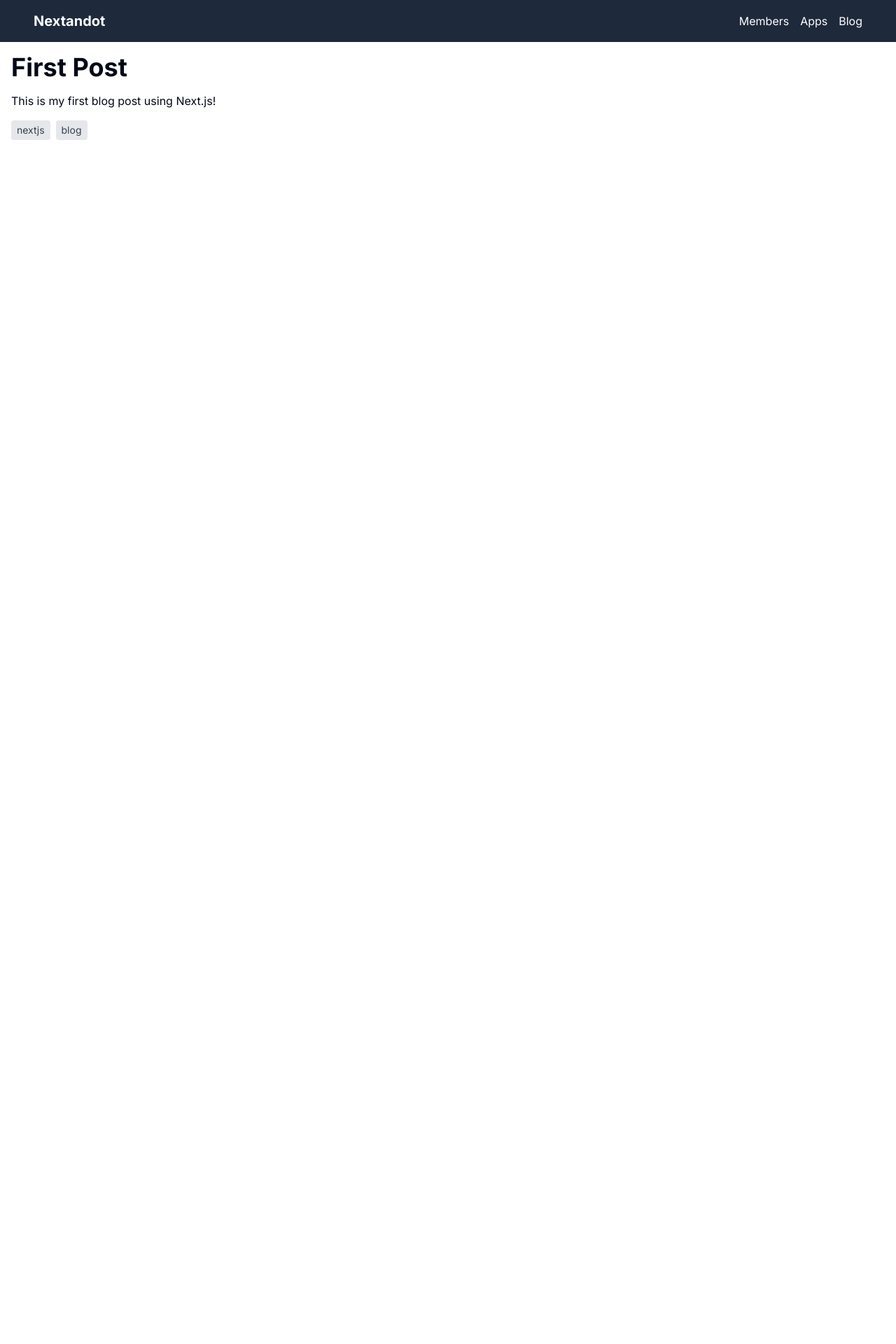
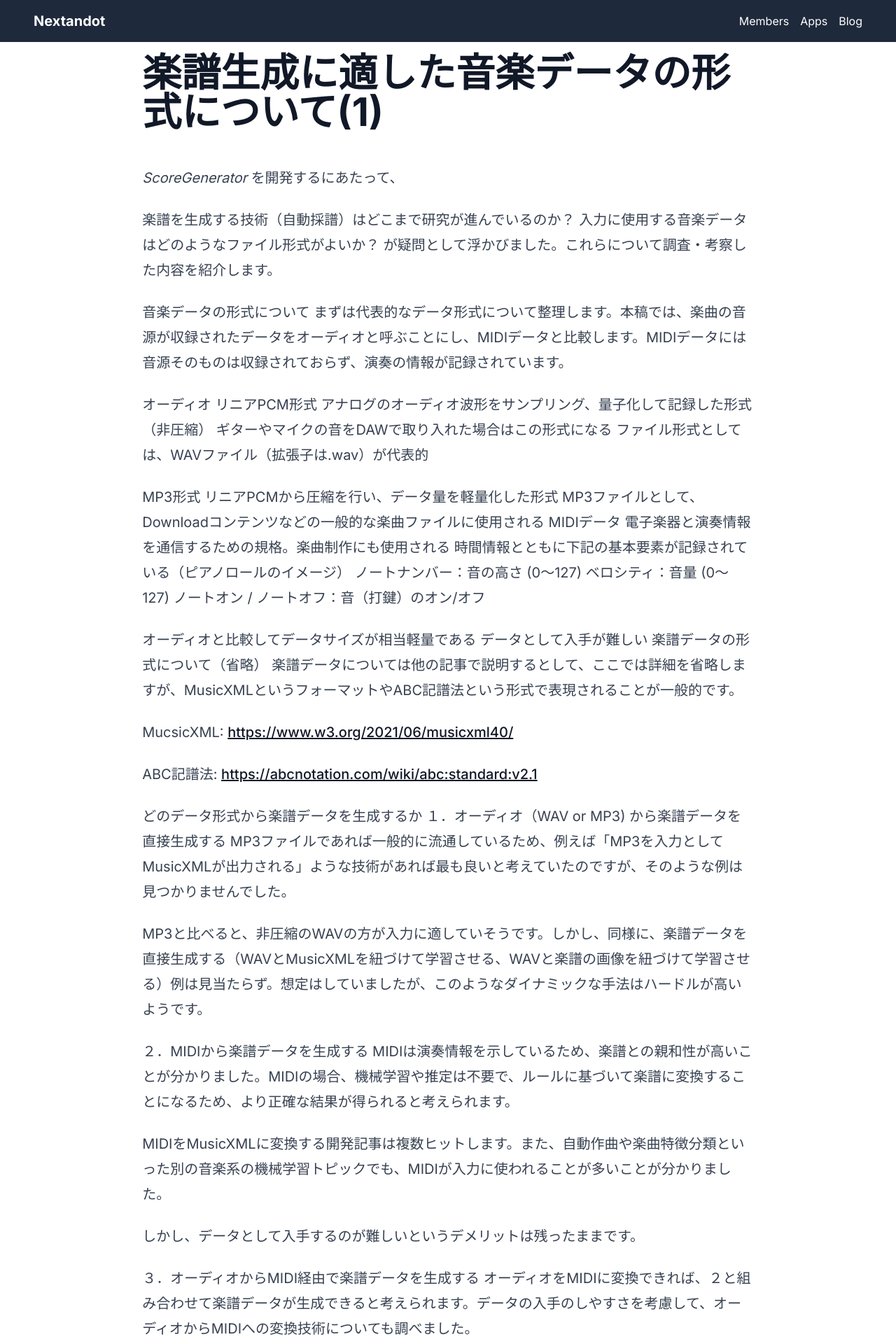
Before and after one commit to nextandot/nextandot.github.io, a Next.js app: page /blog/first-post in a window 1280 px wide. Shown: the top 1920 px of the page at 70% size. Before the commit the page ends 800 px from the top, so only its background shows below. Built offline with nearby package versions, Linux system fonts and the light colour scheme.

Commit message:
fix: fix build error

```diff
--- a/app/blog/[slug]/page.tsx
+++ b/app/blog/[slug]/page.tsx
@@ -1,5 +1,8 @@
 import { getAllPosts, getPostBySlug } from '@/lib/posts'
 import { TagListWrapper } from "@/components/tag-list-wrapper"
+import ReactMarkdown from 'react-markdown'
+import rehypeRaw from 'rehype-raw'
+import remarkGfm from 'remark-gfm'
 
 export async function generateStaticParams() {
     const posts = await getAllPosts()
@@ -18,7 +21,13 @@ export default async function BlogPostPage({ params }: { params: { slug: string
   return (
     <article className="prose lg:prose-xl mx-auto">
       <h1 className="text-4xl font-bold">{post.title}</h1>
-      <p className="mt-4">{post.content}</p>
+      <ReactMarkdown
+        rehypePlugins={[rehypeRaw]}
+        remarkPlugins={[remarkGfm]}
+        className="mt-4"
+      >
+        {post.content}
+      </ReactMarkdown>
       <TagListWrapper tags={post.tags} />
     </article>
   )
--- a/package.json
+++ b/package.json
@@ -17,7 +17,10 @@
     "next": "14.2.6",
     "react": "^18",
     "react-dom": "^18",
+    "react-markdown": "^9.0.1",
+    "rehype-raw": "^7.0.0",
     "remark": "^15.0.1",
+    "remark-gfm": "^4.0.0",
     "remark-html": "^16.0.1",
     "tailwind-merge": "^2.5.2",
     "tailwindcss-animate": "^1.0.7"
--- a/posts/first-post.md
+++ b/posts/first-post.md
@@ -1,8 +1,84 @@
 ---
-title: 'First Post'
-date: '2023-05-01'
-tags: ['nextjs', 'blog']
+title: '楽譜生成に適した音楽データの形式について(1)'
+date: '2023-04-01'
+tags: ['Score Generator', 'Survey', '楽譜生成']
 thumbnail: '/images/blogs/scg_audio_format/piano_roll.png'
 ---
 
-This is my first blog post using Next.js!
+*ScoreGenerator* を開発するにあたって、
+
+楽譜を生成する技術（自動採譜）はどこまで研究が進んでいるのか？
+入力に使用する音楽データはどのようなファイル形式がよいか？
+が疑問として浮かびました。これらについて調査・考察した内容を紹介します。
+
+音楽データの形式について
+まずは代表的なデータ形式について整理します。本稿では、楽曲の音源が収録されたデータをオーディオと呼ぶことにし、MIDIデータと比較します。MIDIデータには音源そのものは収録されておらず、演奏の情報が記録されています。
+
+オーディオ
+リニアPCM形式
+アナログのオーディオ波形をサンプリング、量子化して記録した形式（非圧縮）
+ギターやマイクの音をDAWで取り入れた場合はこの形式になる
+ファイル形式としては、WAVファイル（拡張子は.wav）が代表的
+
+MP3形式
+リニアPCMから圧縮を行い、データ量を軽量化した形式
+MP3ファイルとして、Downloadコンテンツなどの一般的な楽曲ファイルに使用される
+MIDIデータ
+電子楽器と演奏情報を通信するための規格。楽曲制作にも使用される
+時間情報とともに下記の基本要素が記録されている（ピアノロールのイメージ）
+ノートナンバー：音の高さ (0～127)
+ベロシティ：音量 (0～127)
+ノートオン / ノートオフ：音（打鍵）のオン/オフ
+
+オーディオと比較してデータサイズが相当軽量である
+データとして入手が難しい
+楽譜データの形式について（省略）
+楽譜データについては他の記事で説明するとして、ここでは詳細を省略しますが、MusicXMLというフォーマットやABC記譜法という形式で表現されることが一般的です。
+
+MucsicXML: https://www.w3.org/2021/06/musicxml40/
+
+ABC記譜法: https://abcnotation.com/wiki/abc:standard:v2.1
+
+どのデータ形式から楽譜データを生成するか
+１．オーディオ（WAV or MP3) から楽譜データを直接生成する
+MP3ファイルであれば一般的に流通しているため、例えば「MP3を入力としてMusicXMLが出力される」ような技術があれば最も良いと考えていたのですが、そのような例は見つかりませんでした。
+
+MP3と比べると、非圧縮のWAVの方が入力に適していそうです。しかし、同様に、楽譜データを直接生成する（WAVとMusicXMLを紐づけて学習させる、WAVと楽譜の画像を紐づけて学習させる）例は見当たらず。想定はしていましたが、このようなダイナミックな手法はハードルが高いようです。
+
+２．MIDIから楽譜データを生成する
+MIDIは演奏情報を示しているため、楽譜との親和性が高いことが分かりました。MIDIの場合、機械学習や推定は不要で、ルールに基づいて楽譜に変換することになるため、より正確な結果が得られると考えられます。
+
+MIDIをMusicXMLに変換する開発記事は複数ヒットします。また、自動作曲や楽曲特徴分類といった別の音楽系の機械学習トピックでも、MIDIが入力に使われることが多いことが分かりました。
+
+しかし、データとして入手するのが難しいというデメリットは残ったままです。
+
+３．オーディオからMIDI経由で楽譜データを生成する
+オーディオをMIDIに変換できれば、２と組み合わせて楽譜データが生成できると考えられます。データの入手のしやすさを考慮して、オーディオからMIDIへの変換技術についても調べました。
+
+3-1．音高推定
+オーディオには音の高さ情報が直接的には記録されていません。オーディオ ⇒ MIDIの変換以前に、「音の高さを推定する」こと自体が研究の一分野になっています。
+
+短時間の音の波形に対しては古くからフーリエ解析が主流となっています。近年では librosa というツールが便利で、機械学習時の前処理としても使用されています。librosaでwavファイルを解析し、得たスペクトログラムの画像に対して学習を行うことで、画像解析的アプローチで音の特徴量を学習させることができます。
+
+
+librosa: https://librosa.org/doc/latest/index.html
+
+解析対象の音の区間が長くなると難易度は上がります。2019年頃の論文でも、隠れマルコフモデルというキーワードの入った論文が数多くヒットしました。個人的には、この分野は近年までDeep Learningのアプローチは少なかったという印象を受けました。
+
+3-2. GOOGLE MAGENTA (2018)
+Google MagentaはアートにDeep Learningを活用するプロジェクトです。この中に、“Onsets and Frames” という自動採譜のテーマがあります。
+
+Onsets and Framesでは、ソロのピアノ楽曲の演奏情報 (MIDI) と実際に演奏した音源(WAV)のデータセット (MAESTROデータセット) が公開されており、この組み合わせを Wave2Mid2Wave と呼ばれる手法で学習させることで、WAV ⇒ MIDIの変換精度を大きく向上させています。
+
+
+Google Magenta: https://magenta.tensorflow.org/
+
+Onsets and Frames: https://magenta.tensorflow.org/onsets-frames
+
+3-3. DAWのAUDIO TO MIDI 機能
+オーディオ⇒MIDIについては、フリーソフトが複数配布されていたり、DAW (音楽制作ソフト)の一機能として装備されていたり、とツールとして使えるようになっているものも多くあります。中でも、Ableton LiveのMIDI変換機能が有名であるため、リンクを紹介しておきます。
+
+オーディオをMIDIに変換する| Ableton Live: https://www.ableton.com/ja/manual/converting-audio-to-midi/
+
+まとめ
+サーベイにより、周辺知識について理解が深まりました。オーディオ⇒MIDIの変換については、精度が出ていることは分かったのですが、自分たちのプロジェクトには組み込みにくいだろうと判断し、ScoreGeneratorではMIDIを入力データに使用することにしました。
--- a/tailwind.config.js
+++ b/tailwind.config.js
@@ -75,7 +75,17 @@ module.exports = {
         "accordion-down": "accordion-down 0.2s ease-out",
         "accordion-up": "accordion-up 0.2s ease-out",
       },
+      typography: {
+        DEFAULT: {
+          css: {
+            maxWidth: '70%',
+          },
+        },
+      },
     },
   },
-  plugins: [require("tailwindcss-animate")],
+  plugins: [
+    require("tailwindcss-animate"),
+    require('@tailwindcss/typography'),
+  ],
 }
```
Also changed, not shown: app/blog/BlogClient.tsx (+7 -6 lines), lib/posts.ts (indentation only), 1 other file (tests, documents, lock files or other folders).
